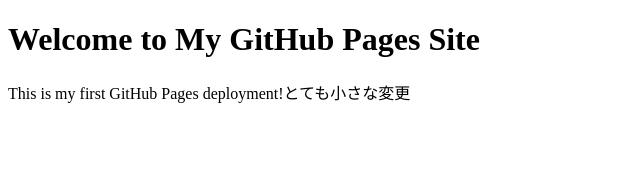
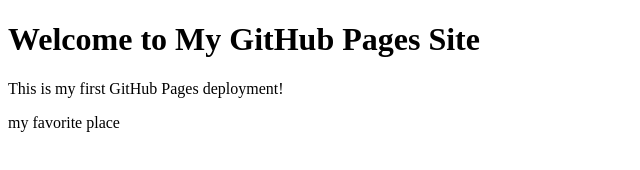
Before and after one commit to d54836295-alt/New-repository, a plain HTML site: page index.html in a window 1280 px wide. Shown: the whole page, without its empty margins (0-640 px from the left). Drawn offline with Linux system fonts and the light colour scheme.

Commit message:
Add files via upload

```diff
--- a/index.html
+++ b/index.html
@@ -7,6 +7,7 @@
 </head>
 <body>
     <h1>Welcome to My GitHub Pages Site</h1>
-    <p>This is my first GitHub Pages deployment!とても小さな変更</p>
+    <p>This is my first GitHub Pages deployment!</p>
+    <p>my favorite place</p>
 </body>
 </html>
```
